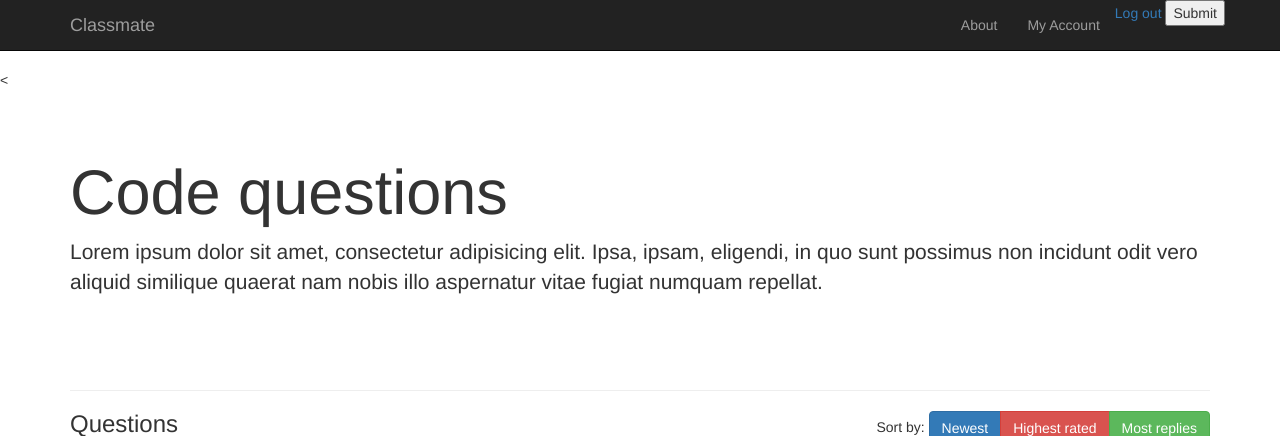
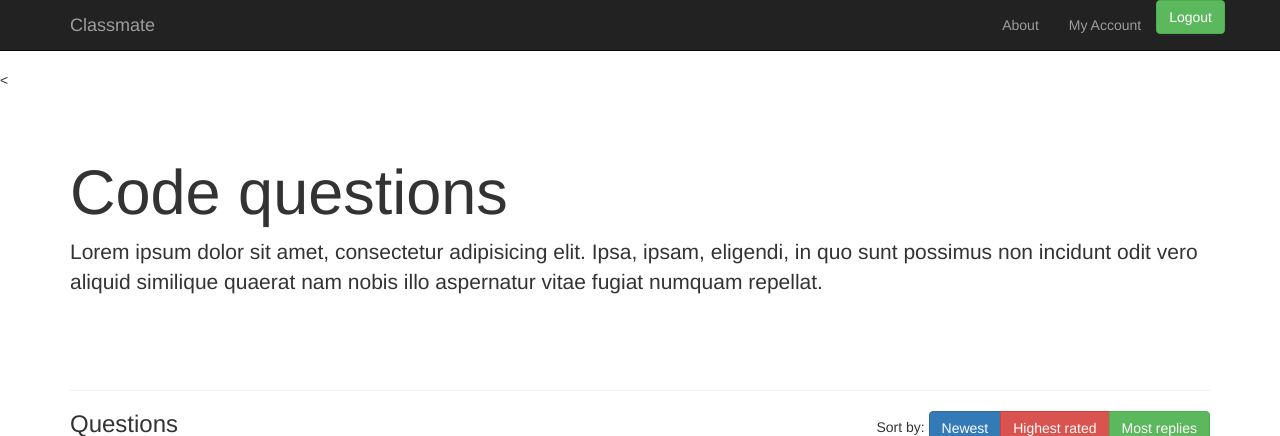
Before and after one commit to bdobry/hackathon2016, a PHP site: page /code.php in a window 1280 px wide. Shown: the top 436 px of the page. Run offline with PHP 8.4, Linux system fonts and the light colour scheme; some libraries are stand-ins or nearby versions.

Commit message:
Logout btn change

```diff
--- a/header.php
+++ b/header.php
@@ -22,8 +22,7 @@
                     </li>
                     <li>
                         <form action="logout.php" method="post">
-                            <a href="#">Log out</a>
-                            <input type="submit">
+                            <input class="btn btn-success" type="submit" value="Logout">
                         </form>
                     </li>
                 </ul>
```
